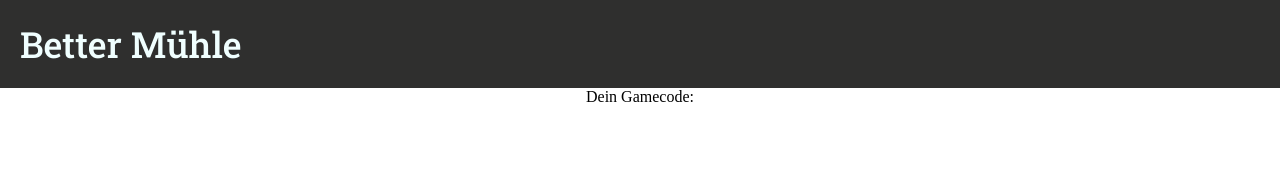
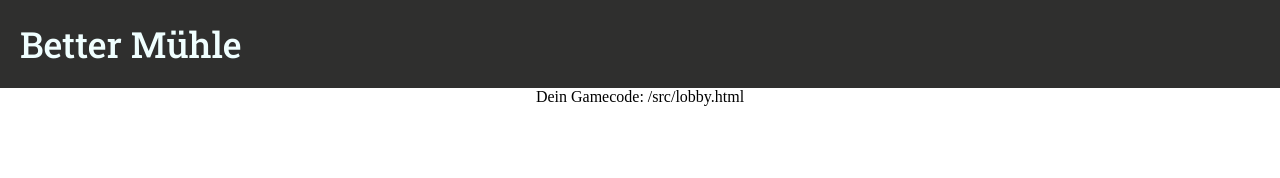
Before and after one commit to DerSchokolo/Muehle-MP, a website: page src/lobby.html in a window 1280 px wide. Shown: the top 178 px of the page. Drawn offline with nearby package versions, Linux system fonts and the light colour scheme; files that its build step writes are made by us from their sources; no server answers; files whose address does not match are found by name.

Commit message:
working on multipyer lobbys

```diff
--- a/src/lobby.html
+++ b/src/lobby.html
@@ -20,12 +20,14 @@
     <div class="Header">Better Mühle</div>
 
     <div class="gameframealign">
-        <div>Dein Gamecode: </div>
+        <div id="gamecode">Dein Gamecode: </div>
     </div>
 
     <div class="Footer">© Frederik Franzen</div>
 
     <script>
+        adress = document.location.pathname;
+        document.getElementById('gamecode').innerHTML = 'Dein Gamecode: ' + adress
         var socket = io();
      </script>
 
```
